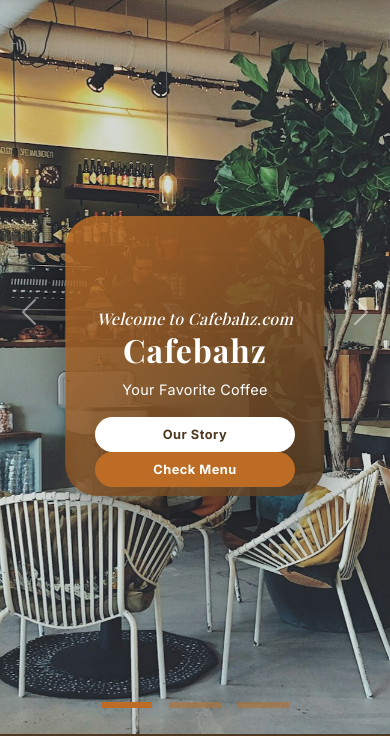
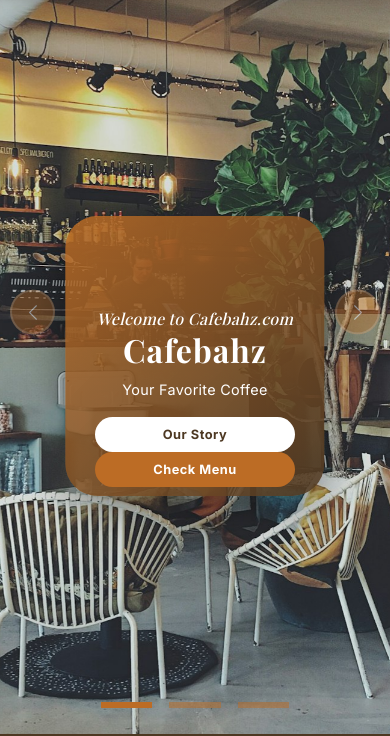
Before and after one commit to zbaharyilmaz/cafe-page, a website: page index.html in a window 390 px wide. Shown: the part 110-846 px from the top of the page. Drawn offline with nearby package versions, Linux system fonts and the light colour scheme; a web font is replaced by a local one.

Commit message:
Replace demo GIF with PNG in README and add carousel control styles for improved navigation responsiveness.
Update README with corrected repository clone URL and directory name

```diff
--- a/assets/styles/style.css
+++ b/assets/styles/style.css
@@ -345,6 +345,90 @@ html {
   width: 3rem !important;
 }
 
+/* Carousel Control Arrows */
+.carousel-control-prev,
+.carousel-control-next {
+  width: 60px;
+  height: 60px;
+  background-color: rgba(188, 108, 37, 0.8);
+  border-radius: 50%;
+  top: 50%;
+  transform: translateY(-50%);
+  transition: all 0.3s ease;
+  border: 2px solid rgba(255, 255, 255, 0.3);
+}
+
+.carousel-control-prev {
+  left: 20px;
+}
+
+.carousel-control-next {
+  right: 20px;
+}
+
+.carousel-control-prev:hover,
+.carousel-control-next:hover {
+  background-color: rgba(188, 108, 37, 1);
+  border-color: rgba(255, 255, 255, 0.6);
+  transform: translateY(-50%) scale(1.1);
+  box-shadow: 0 4px 15px rgba(0, 0, 0, 0.3);
+}
+
+.carousel-control-prev-icon,
+.carousel-control-next-icon {
+  width: 24px;
+  height: 24px;
+  background-size: 24px 24px;
+  filter: brightness(0) invert(1);
+}
+
+/* Mobile responsive arrows */
+@media (max-width: 768px) {
+  .carousel-control-prev,
+  .carousel-control-next {
+    width: 50px;
+    height: 50px;
+  }
+
+  .carousel-control-prev {
+    left: 15px;
+  }
+
+  .carousel-control-next {
+    right: 15px;
+  }
+
+  .carousel-control-prev-icon,
+  .carousel-control-next-icon {
+    width: 20px;
+    height: 20px;
+    background-size: 20px 20px;
+  }
+}
+
+@media (max-width: 576px) {
+  .carousel-control-prev,
+  .carousel-control-next {
+    width: 45px;
+    height: 45px;
+  }
+
+  .carousel-control-prev {
+    left: 10px;
+  }
+
+  .carousel-control-next {
+    right: 10px;
+  }
+
+  .carousel-control-prev-icon,
+  .carousel-control-next-icon {
+    width: 18px;
+    height: 18px;
+    background-size: 18px 18px;
+  }
+}
+
 /* Responsive hero styles */
 @media (max-width: 768px) {
   .hero h1 {
```
Also changed, not shown: README.md, 1 other file.
